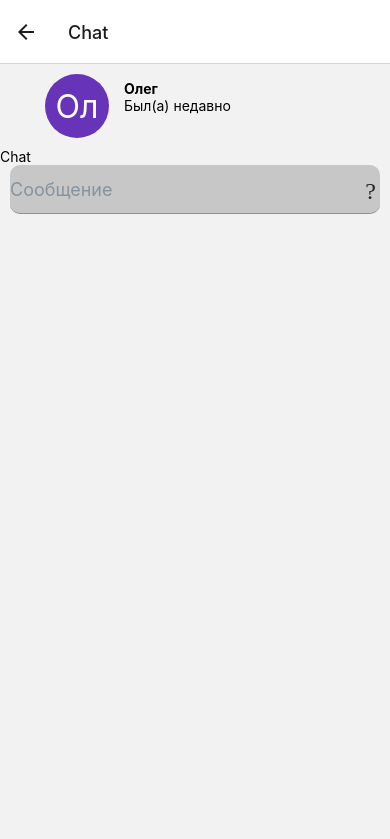
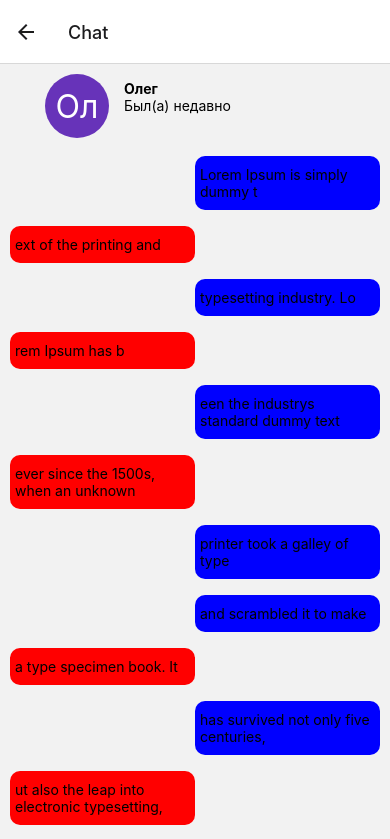
Before and after one commit to KazakovDi/rn-messanger, a React Native app: screen /Chat in a window 390 px wide. Shown: the top 839 px of the page. Built offline with nearby package versions, Linux system fonts and the light colour scheme; some icons are missing.

Commit message:
chat template developed

```diff
--- a/Components/Pages/Chat/Chat.tsx
+++ b/Components/Pages/Chat/Chat.tsx
@@ -1,10 +1,37 @@
 import React from 'react';
-import {View, Text, TouchableOpacity} from 'react-native';
+import {View, Text, TouchableOpacity, FlatList} from 'react-native';
 import {faArrowLeft} from '@fortawesome/free-solid-svg-icons/faArrowLeft';
 import {FontAwesomeIcon} from '@fortawesome/react-native-fontawesome';
 import {Avatar, Input, Icon} from '@rneui/themed';
 
+import Message from '../../UI/Message';
 const title = 'Олег';
+const fakeMsgs = [
+  {user: 'Олег', body: 'Lorem Ipsum is simply dummy t'},
+  {user: 'Ты', body: 'ext of the printing and '},
+  {user: 'Олег', body: 'typesetting industry. Lo'},
+  {user: 'Ты', body: 'rem Ipsum has b'},
+  {user: 'Олег', body: 'een the industrys standard dummy text '},
+  {user: 'Ты', body: 'ever since the 1500s, when an unknown'},
+  {user: 'Олег', body: 'printer took a galley of type'},
+  {user: 'Олег', body: 'and scrambled it to make'},
+  {user: 'Ты', body: 'a type specimen book. It'},
+  {user: 'Олег', body: 'has survived not only five centuries,'},
+  {user: 'Ты', body: 'ut also the leap into electronic typesetting,'},
+  {
+    user: 'Олег',
+    body: 'b remaining essentially unchanged. It was popularised ',
+  },
+  {
+    user: 'Ты',
+    body: ' in the 1960s with the release of Letraset sheets containing Lorem Ipsum passages,',
+  },
+  {user: 'Ты', body: ' and more recently with desktop '},
+  {
+    user: 'Олег',
+    body: ' publishing software like Aldus PageMaker including versions of Lorem Ipsum.',
+  },
+];
 const Chat = ({navigation}) => {
   return (
     <View style={{flex: 1}}>
@@ -40,10 +67,19 @@ const Chat = ({navigation}) => {
           </View>
         </TouchableOpacity>
       </View>
+      <View style={{marginHorizontal: 10}}>
+        <FlatList
+          keyExtractor={item => item.body}
+          data={fakeMsgs}
+          renderItem={({item}) => (
+            <Message isUser={item.user === 'Ты'} body={item.body} />
+          )}></FlatList>
+      </View>
       <Text>Chat</Text>
       <Input
         placeholder="Сообщение"
         rightIcon={{type: 'ionicon', name: 'chevron-left'}}
+        multiline
         // inputStyle={{backgroundColor: '#c7c7c7'}}
         inputContainerStyle={{backgroundColor: '#c7c7c7', borderRadius: 10}}
       />
--- /dev/null
+++ b/Components/UI/Message.tsx
@@ -0,0 +1,27 @@
+import React from 'react';
+import {View, Text} from 'react-native';
+const Message = ({isUser, body}) => {
+  return (
+    <View
+      style={{
+        display: 'flex',
+        flexDirection: 'row',
+        width: '100%',
+        justifyContent: isUser ? 'flex-start' : 'flex-end',
+        marginVertical: 8,
+      }}>
+      <View
+        style={{
+          backgroundColor: isUser ? 'red' : 'blue',
+          width: '50%',
+          paddingHorizontal: 5,
+          paddingVertical: 10,
+          borderRadius: 10,
+        }}>
+        <Text>{body}</Text>
+      </View>
+    </View>
+  );
+};
+
+export default Message;
```
